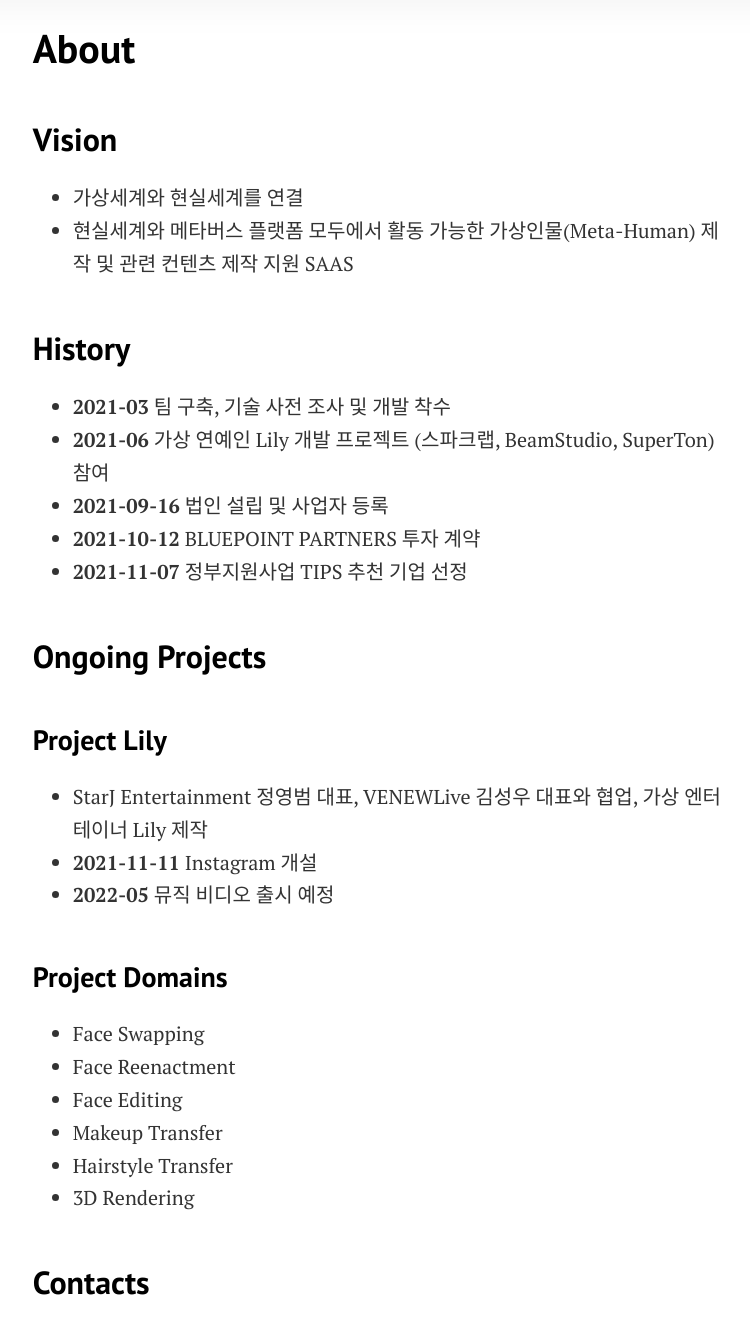
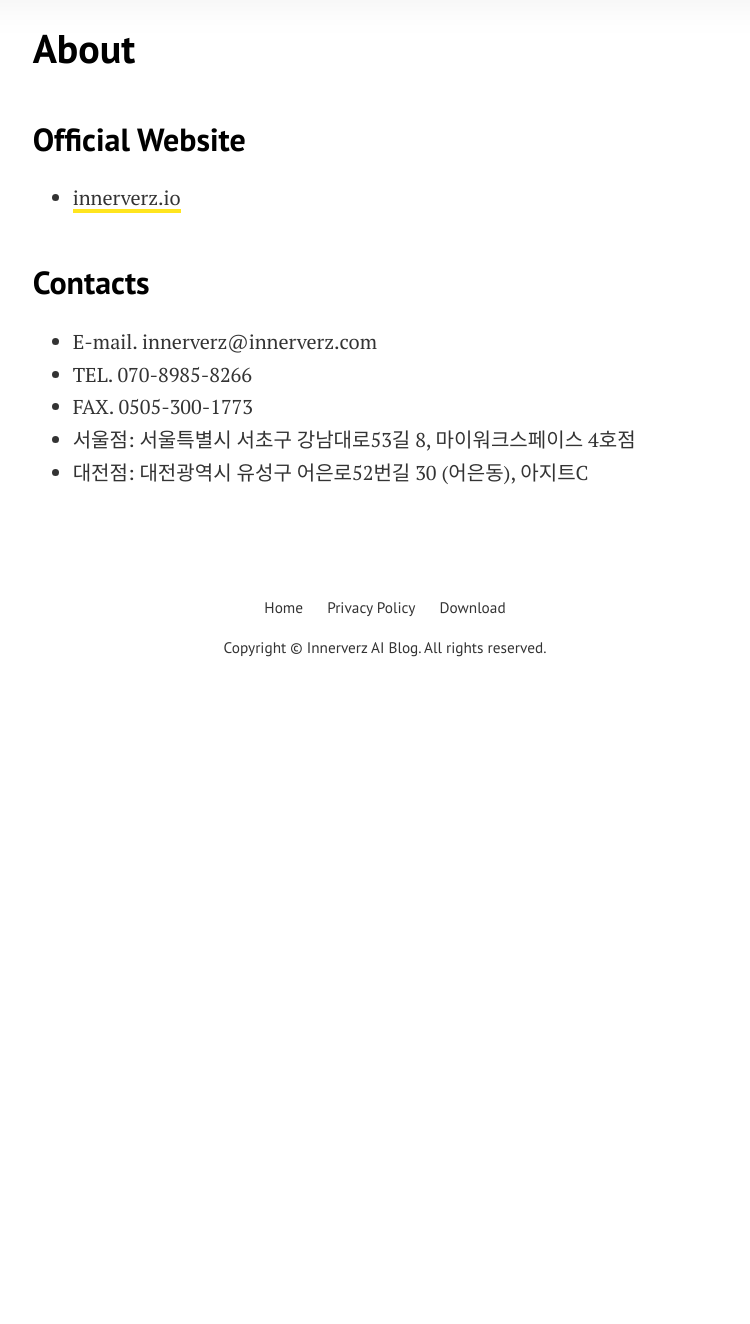
Before and after one commit to Innerverz-AI/Innerverz-AI.github.io, a Jekyll site: the page built from pages/about.md, in a window 1280 px wide and 1400 px high, scrolled down 364 px, cut to the strip 76-1400 px from the top of the window. Shown: the whole strip, without its empty margins (255-1005 px from the left). Built offline with Jekyll 4.4.1, drawn with Linux system fonts in a browser that asks for light colours; after the commit the page ends 1130 px from its top, so only the background shows below that; some of the changed text lies outside the part shown.

Commit message:
Update about.md

```diff
--- a/pages/about.md
+++ b/pages/about.md
@@ -5,32 +5,12 @@
 image: assets/images/AdobeStock_370196348.jpeg
 ---
 
-## Vision
-- 가상세계와 현실세계를 연결
-- 현실세계와 메타버스 플랫폼 모두에서 활동 가능한 가상인물(Meta-Human) 제작 및 관련 컨텐츠 제작 지원 SAAS
-
-## History
-- **2021-03** 팀 구축, 기술 사전 조사 및 개발 착수
-- **2021-06** 가상 연예인 Lily 개발 프로젝트 (스파크랩, BeamStudio, SuperTon) 참여
-- **2021-09-16** 법인 설립 및 사업자 등록
-- **2021-10-12** BLUEPOINT PARTNERS 투자 계약
-- **2021-11-07** 정부지원사업 TIPS 추천 기업 선정
-
-## Ongoing Projects
-### Project Lily
-- StarJ Entertainment 정영범 대표, VENEWLive 김성우 대표와 협업, 가상 엔터테이너 Lily 제작
-- **2021-11-11** Instagram 개설
-- **2022-05** 뮤직 비디오 출시 예정
-
-### Project Domains
-- Face Swapping
-- Face Reenactment
-- Face Editing
-- Makeup Transfer
-- Hairstyle Transfer
-- 3D Rendering
+## Official Website
+- [innerverz.io](http://innerverz.io/kr/index.php)
 
 ## Contacts
-- innerverz@innerverz.com
-- 대전점: 대전광역시 유성구 어은로52번길 30 (어은동) 아지트C
-- 서울점: 서울특별시 서초구 강남대로53길 8 마이워크스페이스 4호점
+- E-mail. innerverz@innerverz.com
+- TEL. 070-8985-8266
+- FAX. 0505-300-1773
+- 서울점: 서울특별시 서초구 강남대로53길 8, 마이워크스페이스 4호점
+- 대전점: 대전광역시 유성구 어은로52번길 30 (어은동), 아지트C
```
